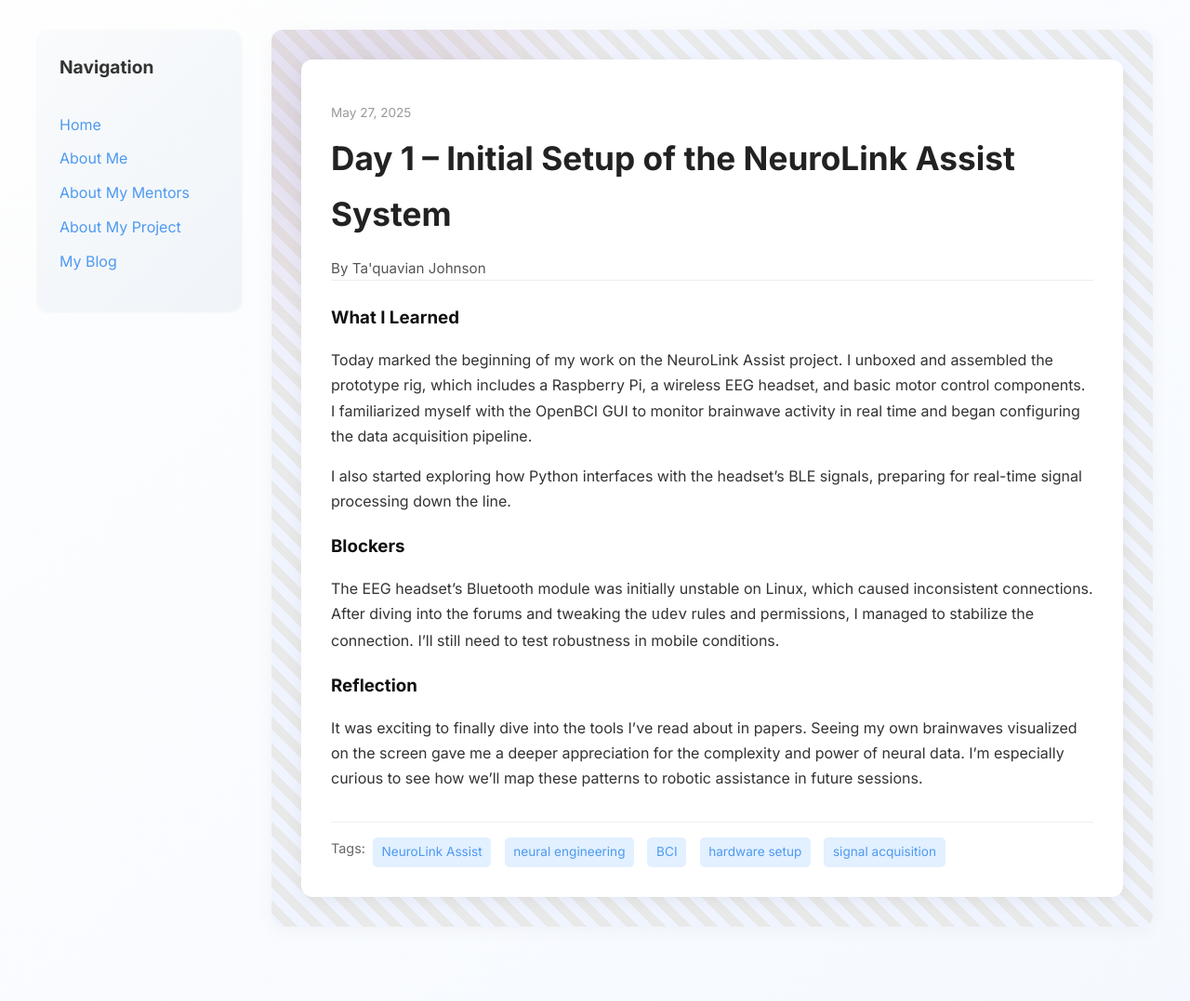
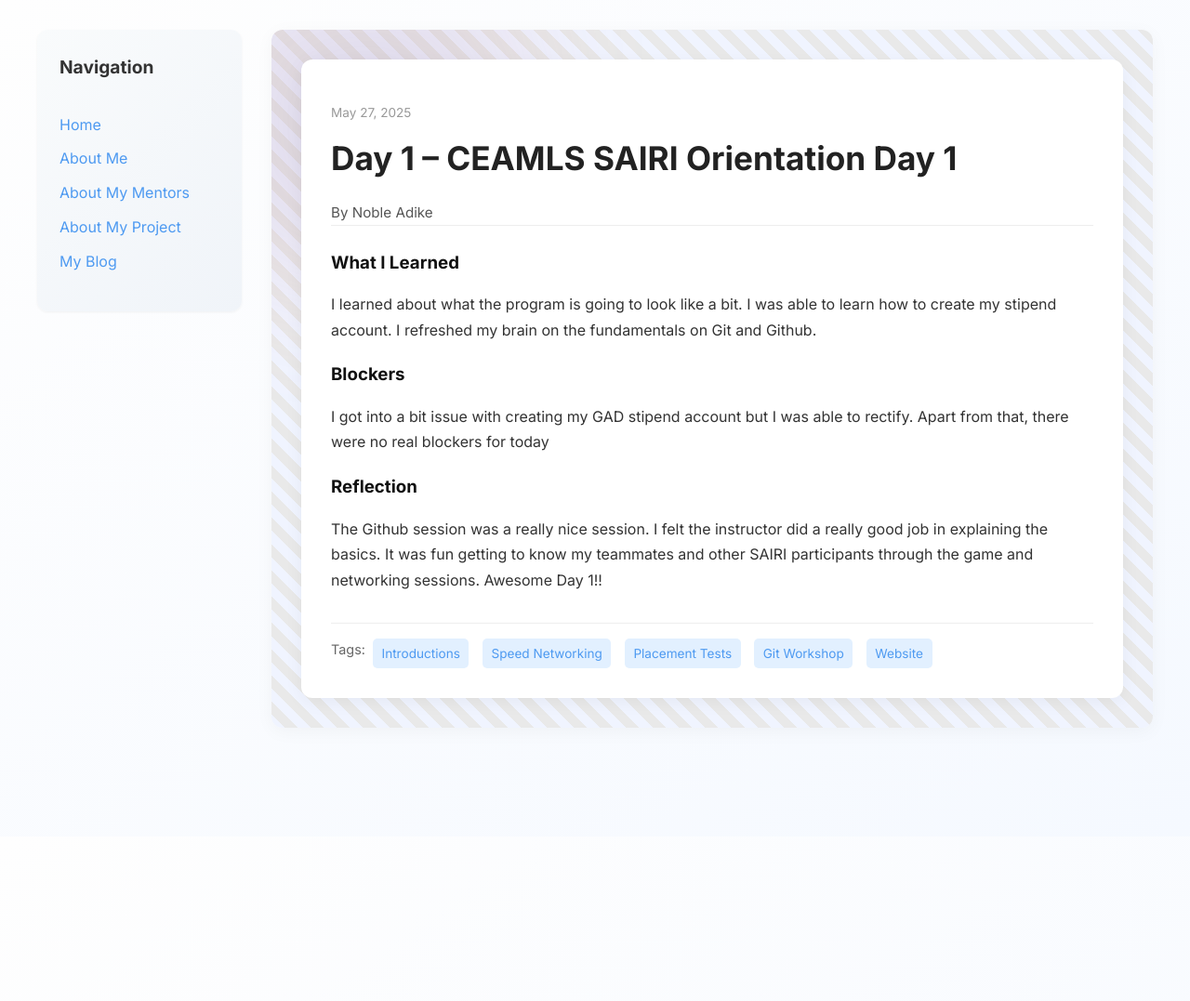
Before and after one commit to kingnaddy/kingnaddy.github.io, a Jekyll site: the page built from _posts/2025-05-27-day-1.md, in a window 1280 px wide. Shown: the whole page at 93% size. Built offline with Jekyll 4.4.1, drawn with Linux system fonts in a browser that asks for light colours; after the commit the page ends 900 px from its top, so only the background shows below that.

Commit message:
Update 2025-05-27-day-1.md

```diff
--- a/_posts/2025-05-27-day-1.md
+++ b/_posts/2025-05-27-day-1.md
@@ -1,19 +1,17 @@
 ---
 layout: post
-title: "Day 1 – Initial Setup of the NeuroLink Assist System"
+title: "Day 1 – CEAMLS SAIRI Orientation Day 1"
 date: 2025-05-27
-author: Ta'quavian Johnson
+author: Noble Adike
 permalink: /day1.html
-tags: ["NeuroLink Assist", "neural engineering", "BCI", "hardware setup", "signal acquisition"]
+tags: ["Introductions", "Speed Networking", "Placement Tests", "Git Workshop", "Website"]
 
 what_i_learned: |
-  Today marked the beginning of my work on the NeuroLink Assist project. I unboxed and assembled the prototype rig, which includes a Raspberry Pi, a wireless EEG headset, and basic motor control components. I familiarized myself with the OpenBCI GUI to monitor brainwave activity in real time and began configuring the data acquisition pipeline.
-
-  I also started exploring how Python interfaces with the headset's BLE signals, preparing for real-time signal processing down the line.
+  I learned about what the program is going to look like a bit. I was able to learn how to create my stipend account. I refreshed my brain on the fundamentals on Git and Github.
 
 blockers: |
-  The EEG headset’s Bluetooth module was initially unstable on Linux, which caused inconsistent connections. After diving into the forums and tweaking the `udev` rules and permissions, I managed to stabilize the connection. I’ll still need to test robustness in mobile conditions.
+  I got into a bit issue with creating my GAD stipend account but I was able to rectify. Apart from that, there were no real blockers for today
 
 reflection: |
-  It was exciting to finally dive into the tools I’ve read about in papers. Seeing my own brainwaves visualized on the screen gave me a deeper appreciation for the complexity and power of neural data. I’m especially curious to see how we’ll map these patterns to robotic assistance in future sessions.
+   The Github session was a really nice session. I felt the instructor did a really good job in explaining the basics. It was fun getting to know my teammates and other SAIRI participants through the game and networking sessions. Awesome Day 1!!
 ---
```
